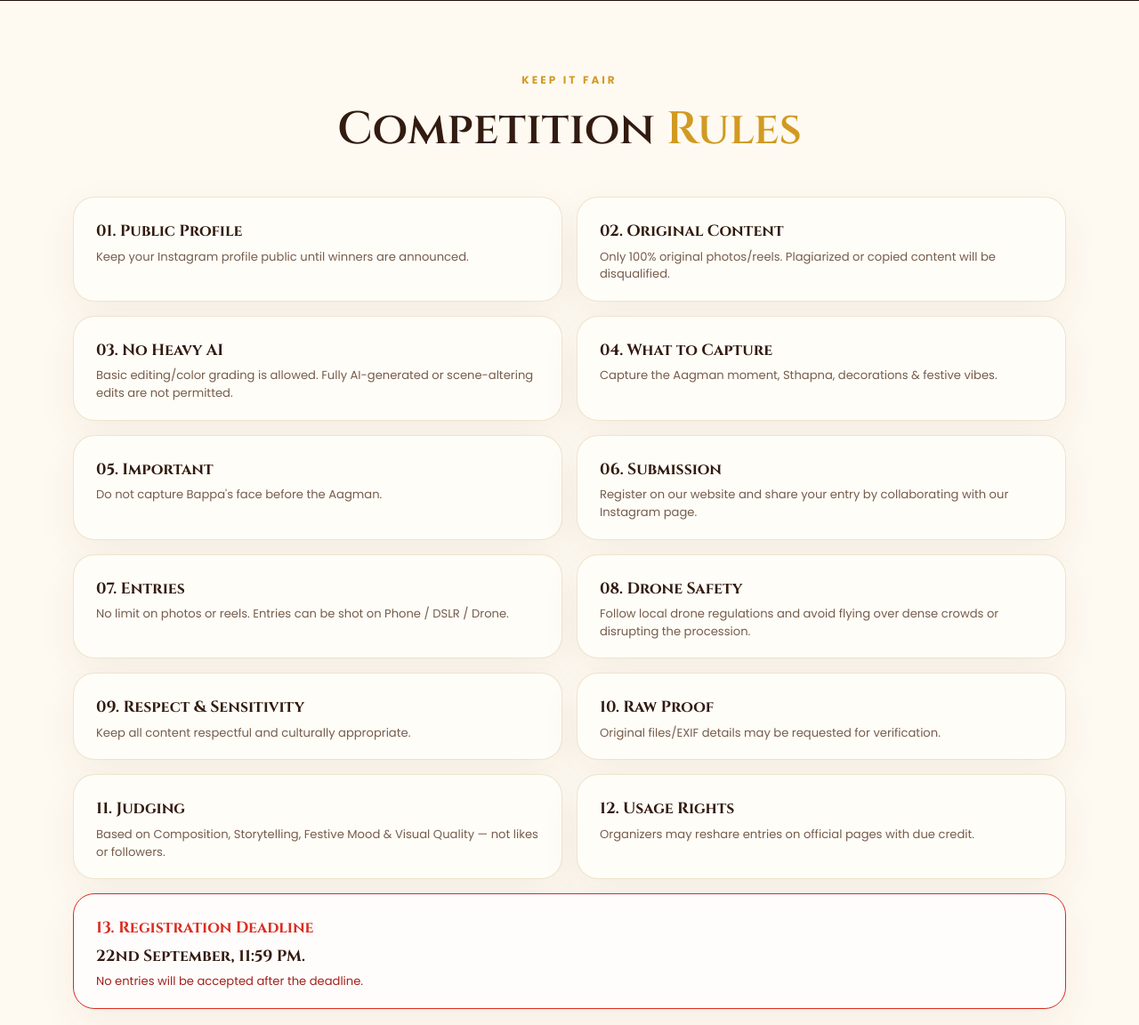
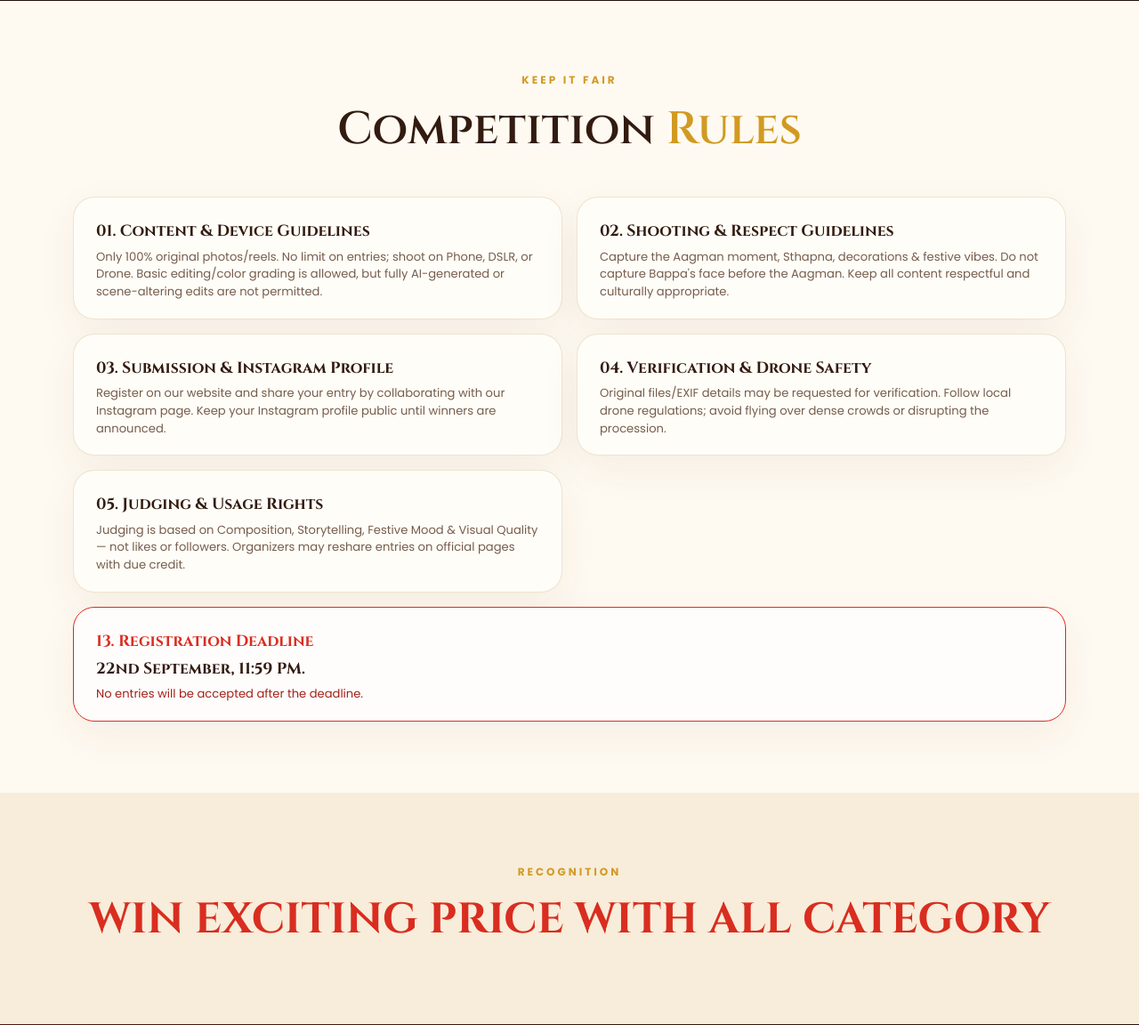
Before and after one commit to takshacharya7-star/new-alkapuri-cha-maharaja., a Flask app: page / in a window 1280 px wide. Shown: the part 1974-3126 px from the top of the page at 89% size. Run offline with Flask 3, Linux system fonts and the light colour scheme.

Commit message:
Consolidate rules into 5 steps/items

```diff
--- a/templates/index.html
+++ b/templates/index.html
@@ -62,52 +62,24 @@
 <div class="section-head"><p class="eyebrow">KEEP IT FAIR</p><h2>Competition <span>Rules</span></h2></div>
 <div class="rules-grid">
   <div style="padding: 20px 25px;">
-    <strong>01. Public Profile</strong>
-    <p>Keep your Instagram profile public until winners are announced.</p>
+    <strong>01. Content & Device Guidelines</strong>
+    <p>Only 100% original photos/reels. No limit on entries; shoot on Phone, DSLR, or Drone. Basic editing/color grading is allowed, but fully AI-generated or scene-altering edits are not permitted.</p>
   </div>
   <div style="padding: 20px 25px;">
-    <strong>02. Original Content</strong>
-    <p>Only 100% original photos/reels. Plagiarized or copied content will be disqualified.</p>
+    <strong>02. Shooting & Respect Guidelines</strong>
+    <p>Capture the Aagman moment, Sthapna, decorations & festive vibes. Do not capture Bappa's face before the Aagman. Keep all content respectful and culturally appropriate.</p>
   </div>
   <div style="padding: 20px 25px;">
-    <strong>03. No Heavy AI</strong>
-    <p>Basic editing/color grading is allowed. Fully AI-generated or scene-altering edits are not permitted.</p>
+    <strong>03. Submission & Instagram Profile</strong>
+    <p>Register on our website and share your entry by collaborating with our Instagram page. Keep your Instagram profile public until winners are announced.</p>
   </div>
   <div style="padding: 20px 25px;">
-    <strong>04. What to Capture</strong>
-    <p>Capture the Aagman moment, Sthapna, decorations & festive vibes.</p>
+    <strong>04. Verification & Drone Safety</strong>
+    <p>Original files/EXIF details may be requested for verification. Follow local drone regulations; avoid flying over dense crowds or disrupting the procession.</p>
   </div>
   <div style="padding: 20px 25px;">
-    <strong>05. Important</strong>
-    <p>Do not capture Bappa's face before the Aagman.</p>
-  </div>
-  <div style="padding: 20px 25px;">
-    <strong>06. Submission</strong>
-    <p>Register on our website and share your entry by collaborating with our Instagram page.</p>
-  </div>
-  <div style="padding: 20px 25px;">
-    <strong>07. Entries</strong>
-    <p>No limit on photos or reels. Entries can be shot on Phone / DSLR / Drone.</p>
-  </div>
-  <div style="padding: 20px 25px;">
-    <strong>08. Drone Safety</strong>
-    <p>Follow local drone regulations and avoid flying over dense crowds or disrupting the procession.</p>
-  </div>
-  <div style="padding: 20px 25px;">
-    <strong>09. Respect & Sensitivity</strong>
-    <p>Keep all content respectful and culturally appropriate.</p>
-  </div>
-  <div style="padding: 20px 25px;">
-    <strong>10. Raw Proof</strong>
-    <p>Original files/EXIF details may be requested for verification.</p>
-  </div>
-  <div style="padding: 20px 25px;">
-    <strong>11. Judging</strong>
-    <p>Based on Composition, Storytelling, Festive Mood & Visual Quality — not likes or followers.</p>
-  </div>
-  <div style="padding: 20px 25px;">
-    <strong>12. Usage Rights</strong>
-    <p>Organizers may reshare entries on official pages with due credit.</p>
+    <strong>05. Judging & Usage Rights</strong>
+    <p>Judging is based on Composition, Storytelling, Festive Mood & Visual Quality — not likes or followers. Organizers may reshare entries on official pages with due credit.</p>
   </div>
   <div style="padding: 20px 25px; grid-column: span 2; border-color: #d92d20; background: #fffcfc;">
     <strong style="color: #d92d20;">13. Registration Deadline</strong>
```
Also changed, not shown: index.html (+10 -38 lines).
